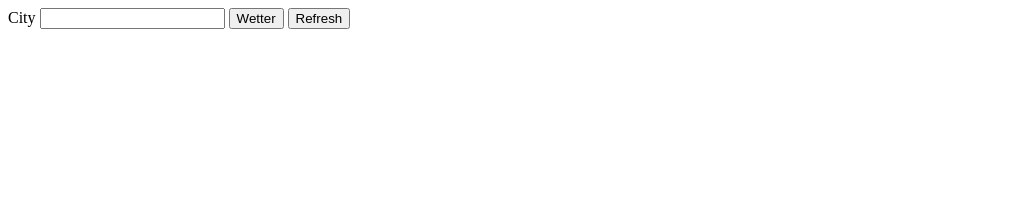
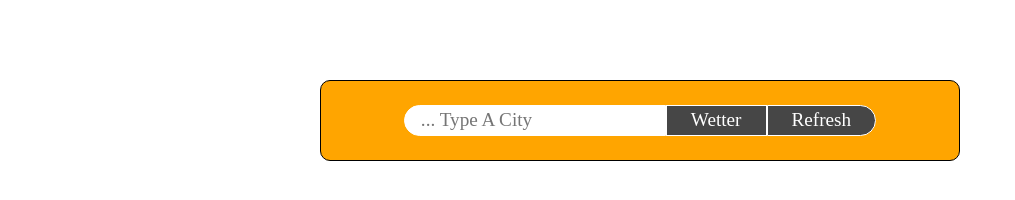
Before and after one commit to Jenseko/open-weather-app, a plain HTML site: page index.html in a window 1280 px wide. Both pictures are taken after a click on the button "Wetter". Shown: the whole page, without its empty margins (0-1015 px from the left). Drawn offline with Linux system fonts and the light colour scheme; no server answers.

Commit message:
start styling card body

```diff
--- a/assets/css/styles.css
+++ b/assets/css/styles.css
@@ -0,0 +1,99 @@
+/* @font-face {
+    font-family: "ubuntu-light";
+    src: url("../font/Ubuntu/Ubuntu-Light.ttf");
+  }
+
+  @font-face {
+    font-family: "ubuntu-medium";
+    src: url("../font/Ubuntu/Ubuntu-Medium.ttf");
+  }
+
+  @font-face {
+    font-family: "ubuntu-regular";
+    src: url("../font/Ubuntu/Ubuntu-Regular.ttf");
+  } */
+
+*,
+*::before,
+*::after {
+  box-sizing: border-box;
+}
+
+* {
+  margin: 0;
+  padding: 0;
+  font: inherit;
+}
+
+html {
+  font-size: 1rem;
+  font-family: ubuntu-regular;
+}
+
+html:focus-within {
+  scroll-behavior: smooth;
+}
+
+html,
+body {
+  height: 100%;
+  width: 100%;
+}
+
+body {
+  line-height: 1.5;
+}
+
+img {
+  max-width: 100%;
+  display: block;
+}
+
+/* --- Header --- */
+
+.card {
+  width: 50%;
+  margin: 10vh auto;
+}
+
+.header {
+  background-color: orange;
+  padding-block: 1.5rem;
+  border-radius: 10px;
+  border: 1px solid black;
+}
+
+.request-section {
+  display: flex;
+  justify-content: center;
+  border-radius: 10px;
+  padding: 0;
+}
+
+.request-section :is(label, input, button) {
+  color: white;
+  font-size: 1.2rem;
+}
+
+.request-section input[type="text"] {
+  border-top-left-radius: 20px;
+  border-bottom-left-radius: 20px;
+  border: 1px solid white;
+  padding-left: 1rem;
+  color: rgb(216, 14, 14);
+}
+
+.request-section button {
+  padding-inline: 1.5rem;
+  margin-right: 0;
+  border: 1px solid white;
+  background-color: rgb(70, 70, 70);
+}
+
+.request-section button:nth-of-type(2) {
+  border-top-right-radius: 20px;
+  border-bottom-right-radius: 20px;
+  border: 1px solid white;
+}
+
+/* --- Card Body --- */
--- a/assets/js/main.js
+++ b/assets/js/main.js
@@ -1,89 +1,103 @@
 // Get the button of the html element and add a 'click' event listener to the object
-const buttonStart = document.querySelector('.weather');
-buttonStart.addEventListener('click', getWeatherData);
+const buttonStart = document.querySelector(".weather");
+buttonStart.addEventListener("click", getWeatherData);
 
 // Button for reloading webpage and add of event listener 'click' to the page
-const buttonRefresh = document.querySelector('.refresh');
-buttonRefresh.addEventListener('click', refreshPage);
+const buttonRefresh = document.querySelector(".refresh");
+buttonRefresh.addEventListener("click", refreshPage);
 
 // Define the function for the API request
 function getWeatherData() {
-
   // Get article element for check of text content
-    const article = document.querySelector('article');
+  const article = document.querySelector("article");
   const textContentArticle = article.textContent;
 
   // Check if text content of article is empty. If not do not execute the function
-    if(textContentArticle === "") {
-
+  if (textContentArticle === "") {
     // Get the city the weather forecast is desired to give it the API
-        const inputCity = document.getElementById('city');
+    const inputCity = document.getElementById("city");
     // Define an array for the weather data and further editing
     const weatherDataArr = [];
 
     // Call the fetch function to request the desired weather data utilizing the current weather data API of open weather
-        fetch(`https://api.openweathermap.org/data/2.5/weather?q=${inputCity.value}&units=metric&appid=2fa1662c1af641d6fd162fc1fe68f4f5`)
+    fetch(
+      `https://api.openweathermap.org/data/2.5/weather?q=${inputCity.value}&units=metric&appid=2fa1662c1af641d6fd162fc1fe68f4f5`
+    )
       .then((response) => response.json())
       .then((data) => {
-
         // Utilizing object destructuring to filter the desired data from the weather API
         const { main, weather, dt, timezone, wind, clouds, sys, coord } = data;
 
         // Create array with extracted key-value-pairs for the card body
         const weatherDataHeader = [
-                    {"Temperature": main.temp.toFixed(1) + "°C"},
-                    {"Description": weather[0].description},
-                    {"Data obtained": obtainedTime(dt)}
-                ]
+          { Temperature: main.temp.toFixed(1) + "°C" },
+          { Description: weather[0].description },
+          { "Data obtained": obtainedTime(dt) },
+        ];
 
         // Create array with extracted key-value-pairs for the card header
         const weatherDataBody = [
-                    {"Locale Time": localeTime(timezone)},
-                    {"Wind Speed": wind.speed + " m/s"},
-                    {"Cloudiness": clouds.all + " %"},
-                    {"Pressure": main.pressure + " hpa"},
-                    {"Humidity": main.humidity + " %"},
-                    {"Sunrise": convertTime(sys.sunrise) + " Uhr"},
-                    {"Sunset": convertTime(sys.sunset) + " Uhr"},
-                    {"Coordinates": "[" + coord.lon.toFixed(2) + ", " + coord.lat.toFixed(2) + "]"},
-                ]
+          { "Locale Time": localeTime(timezone) },
+          { "Wind Speed": wind.speed + " m/s" },
+          { Cloudiness: clouds.all + " %" },
+          { Pressure: main.pressure + " hpa" },
+          { Humidity: main.humidity + " %" },
+          { Sunrise: convertTime(sys.sunrise) + " Uhr" },
+          { Sunset: convertTime(sys.sunset) + " Uhr" },
+          {
+            Coordinates:
+              "[" + coord.lon.toFixed(2) + ", " + coord.lat.toFixed(2) + "]",
+          },
+        ];
 
         createHtmlCard(weatherDataHeader, weatherDataBody);
-            })
+      });
   }
 }
 
 function createHtmlCard(weatherDataHeader, weatherDataBody) {
-
   // Get the article element to append the h2 elements by using innerHTML
-    const article = document.querySelector('article');
+  const article = document.querySelector("article");
 
   // Display the data header on the html card
 
-    inputCity = document.getElementById('city').value;
+  inputCity = document.getElementById("city").value;
 
-    const formatInputCity = inputCity.slice(0, 1).toUpperCase() + inputCity.slice(1);
+  const formatInputCity =
+    inputCity.slice(0, 1).toUpperCase() + inputCity.slice(1);
 
   article.innerHTML = `<h2>${formatInputCity}</h2>`;
 
-    weatherDataHeader.forEach(data => {
+  weatherDataHeader.forEach((data) => {
     article.innerHTML += `<h2>${Object.values(data)[0]}</h2>`;
-    })
+  });
 
   // Get the table element to fill it with data
-    const tableData = document.querySelector('table');
+  const tableData = document.querySelector("table");
   // console.log(tableData);
 
   // Display the data body inside a table element
   weatherDataBody.forEach((data) => {
-        tableData.innerHTML += `<tr><td>${Object.keys(data)[0]}</td><td>${Object.values(data)[0]}</td></tr>`;
-})
+    tableData.innerHTML += `<tr><td>${Object.keys(data)[0]}</td><td>${
+      Object.values(data)[0]
+    }</td></tr>`;
+  });
 }
 
 // Function to calculate the obtained time of the data by converting the unix time and convert it into european time format
 function obtainedTime(unixTime) {
   const obtain = new Date(unixTime * 1000);
-    const obtainNew = "Obtained at " + obtain.getHours() + ":" + obtain.getMinutes() + " Uhr, " + obtain.getDate() + "." + (obtain.getMonth()+1) + "." + obtain.getFullYear();
+  const obtainNew =
+    "Obtained at " +
+    obtain.getHours() +
+    ":" +
+    obtain.getMinutes() +
+    " Uhr, " +
+    obtain.getDate() +
+    "." +
+    (obtain.getMonth() + 1) +
+    "." +
+    obtain.getFullYear();
   return obtainNew;
 }
 
@@ -98,7 +112,13 @@ function convertTime(unixTime) {
 function localeTime(timezone) {
   const timeDiffInHours = timezone / 60 / 60;
   const utcTime = new Date();
-    return utcTime.getUTCHours() + timeDiffInHours + ":" + utcTime.getUTCMinutes() + " Uhr";
+  return (
+    utcTime.getUTCHours() +
+    timeDiffInHours +
+    ":" +
+    utcTime.getUTCMinutes() +
+    " Uhr"
+  );
 }
 
 // Function for reloading the webpage
--- a/index.html
+++ b/index.html
@@ -8,16 +8,19 @@
     <link rel="stylesheet" href="./assets/css/styles.css" />
   </head>
   <body>
-    <form action="" onsubmit="return false">
-      <label for="city">City</label>
-      <input type="text" name="" id="city" />
-      <button class="weather">Wetter</button>
-      <button class="refresh">Refresh</button>
-    </form>
-    <section id="section">
-      <article></article>
-      <table></table>
-    </section>
+    <main class="card">
+      <div class="header">
+        <section class="request-section">
+          <input type="text" name="" id="city" placeholder="... Type A City" />
+          <button class="weather">Wetter</button>
+          <button class="refresh">Refresh</button>
+        </section>
+        <section class="weather-table">
+          <article></article>
+          <table></table>
+        </section>
+      </div>
+    </main>
     <script src="./assets/js/main.js"></script>
   </body>
 </html>
```
Also changed, not shown: 2 other files. Lines whose indentation alone changed are shown as unchanged.
